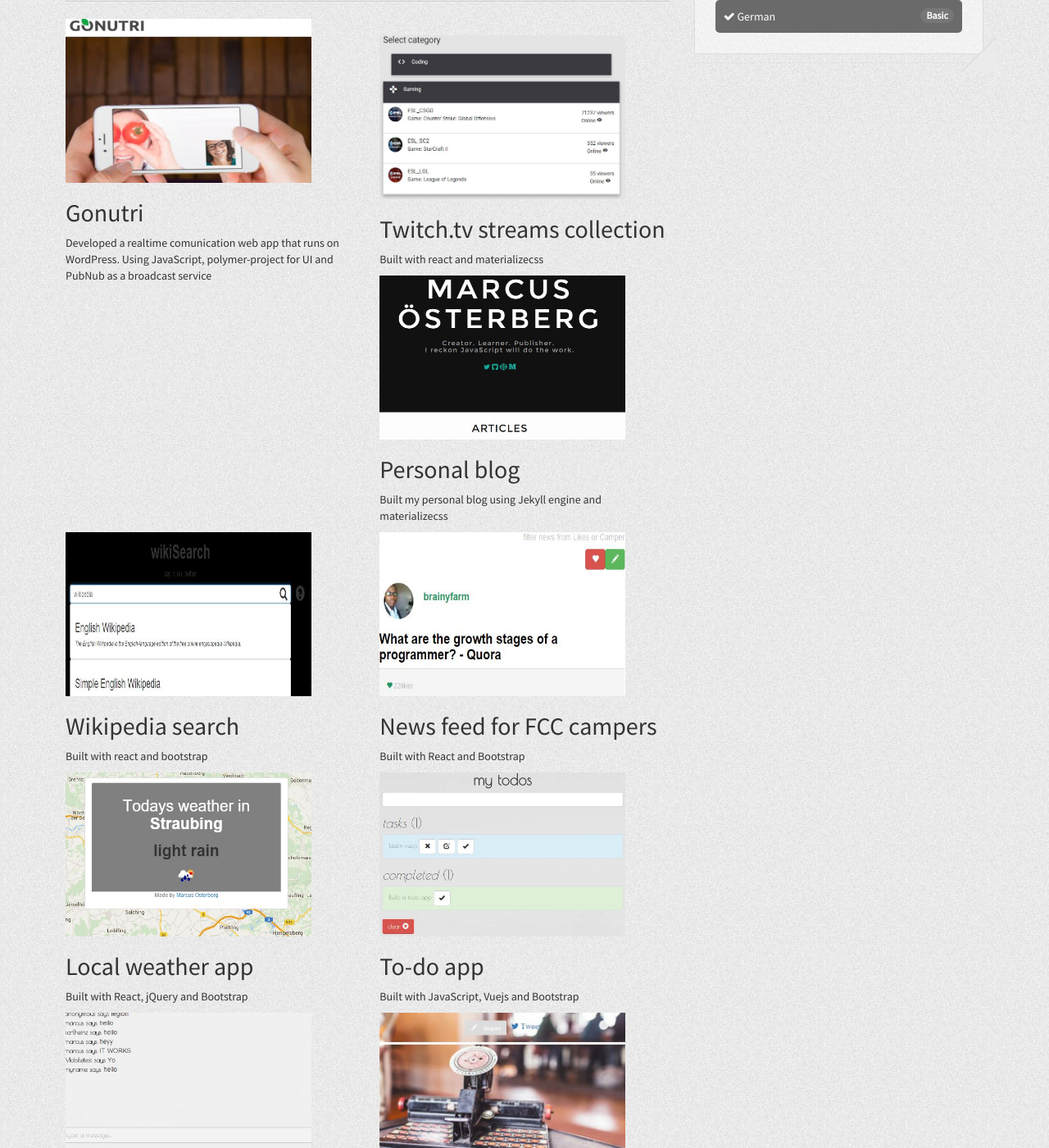
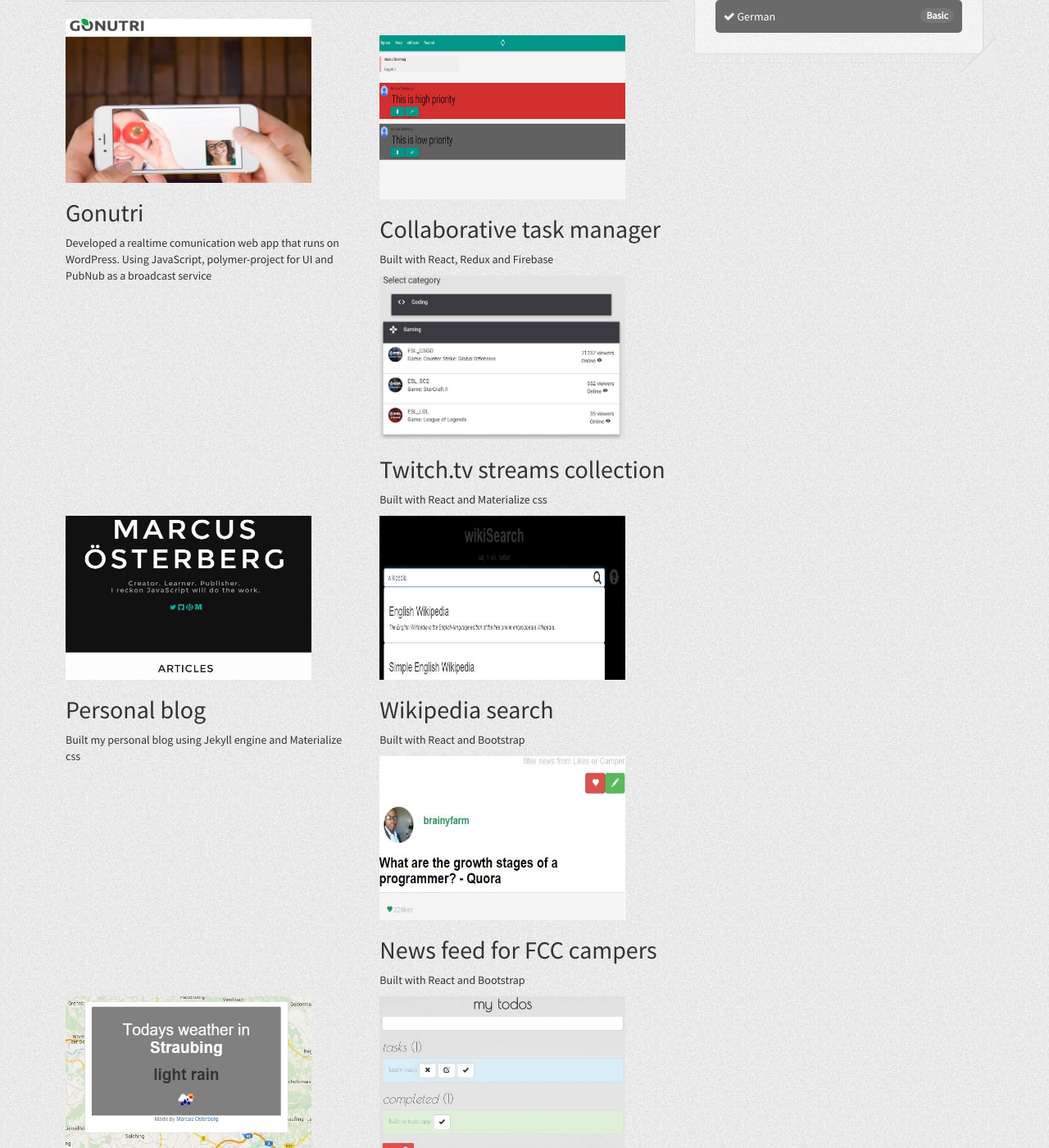
Before and after one commit to osterbergmarcus/resume, a Jekyll site: the page built from index.html, in a window 1280 px wide and 1400 px high, scrolled down 654 px. Shown: the whole window at 82% size. Built offline with Jekyll 4.4.1, drawn with Linux system fonts in a browser that asks for light colours; some of the changed text lies outside the part shown.

Commit message:
added project to portfolio

```diff
--- a/index.html
+++ b/index.html
@@ -65,10 +65,20 @@ layout: default
     <br/>
     <div class="col-md-6">
       <div class="thumbnail-view">
+        <a href="http://github.com/osterbergmarcus/task-manager"><img class="img-responsive info" src="{{ site.baseurl }}/assets/img/taskmanager.JPG"></a>
+        <div class="mask">
+          <h2>Collaborative task manager</h2>
+          <p>Built with React, Redux and Firebase</p>
+        </div>
+      </div>
+    </div>
+    <br/>
+    <div class="col-md-6">
+      <div class="thumbnail-view">
         <a href="http://codepen.io/osterbergmarcus/full/xZBggr/"><img class="img-responsive info" src="{{ site.baseurl }}/assets/img/twitch.JPG"></a>
         <div class="mask">
           <h2>Twitch.tv streams collection</h2>
-          <p>Built with react and materializecss</p>
+          <p>Built with React and Materialize css</p>
         </div>
       </div>
     </div>
@@ -78,7 +88,7 @@ layout: default
         <a href="http://marcusosterberg.com"><img class="img-responsive info" src="{{ site.baseurl }}/assets/img/blog.JPG"></a>
         <div class="mask">
           <h2>Personal blog</h2>
-          <p>Built my personal blog using Jekyll engine and materializecss</p>
+          <p>Built my personal blog using Jekyll engine and Materialize css</p>
         </div>
       </div>
     </div>
@@ -88,7 +98,7 @@ layout: default
         <a href="http://codepen.io/osterbergmarcus/full/VeVLPx/"><img class="img-responsive info" src="{{ site.baseurl }}/assets/img/wiki.JPG"></a>
         <div class="mask">
           <h2>Wikipedia search</h2>
-          <p>Built with react and bootstrap</p>
+          <p>Built with React and Bootstrap</p>
         </div>
       </div>
     </div>
@@ -129,7 +139,7 @@ layout: default
         <a href="http://marcusosterberg.com/chat"><img class="img-responsive info" src="{{ site.baseurl }}/assets/img/chat.JPG"></a>
         <div class="mask">
           <h2>Chat app</h2>
-          <p>Built with JavaScript, firebase and Bootstrap</p>
+          <p>Built with JavaScript, Firebase and Bootstrap</p>
         </div>
       </div>
     </div>
@@ -173,7 +183,7 @@ layout: default
         <a href="https://github.com/osterbergmarcus/Jekyll-Theme-Lighthouse"><img class="img-responsive info" src="{{ site.baseurl }}/assets/img/lighthouse.JPG"></a>
         <div class="mask">
           <h2>Jekyll Theme</h2>
-          <p>A jekyll theme created for jekyll engine</p>
+          <p>A Jekyll theme created for Jekyll engine</p>
         </div>
       </div>
     </div>
```
Also changed, not shown: assets/img/taskmanager.JPG (added).
